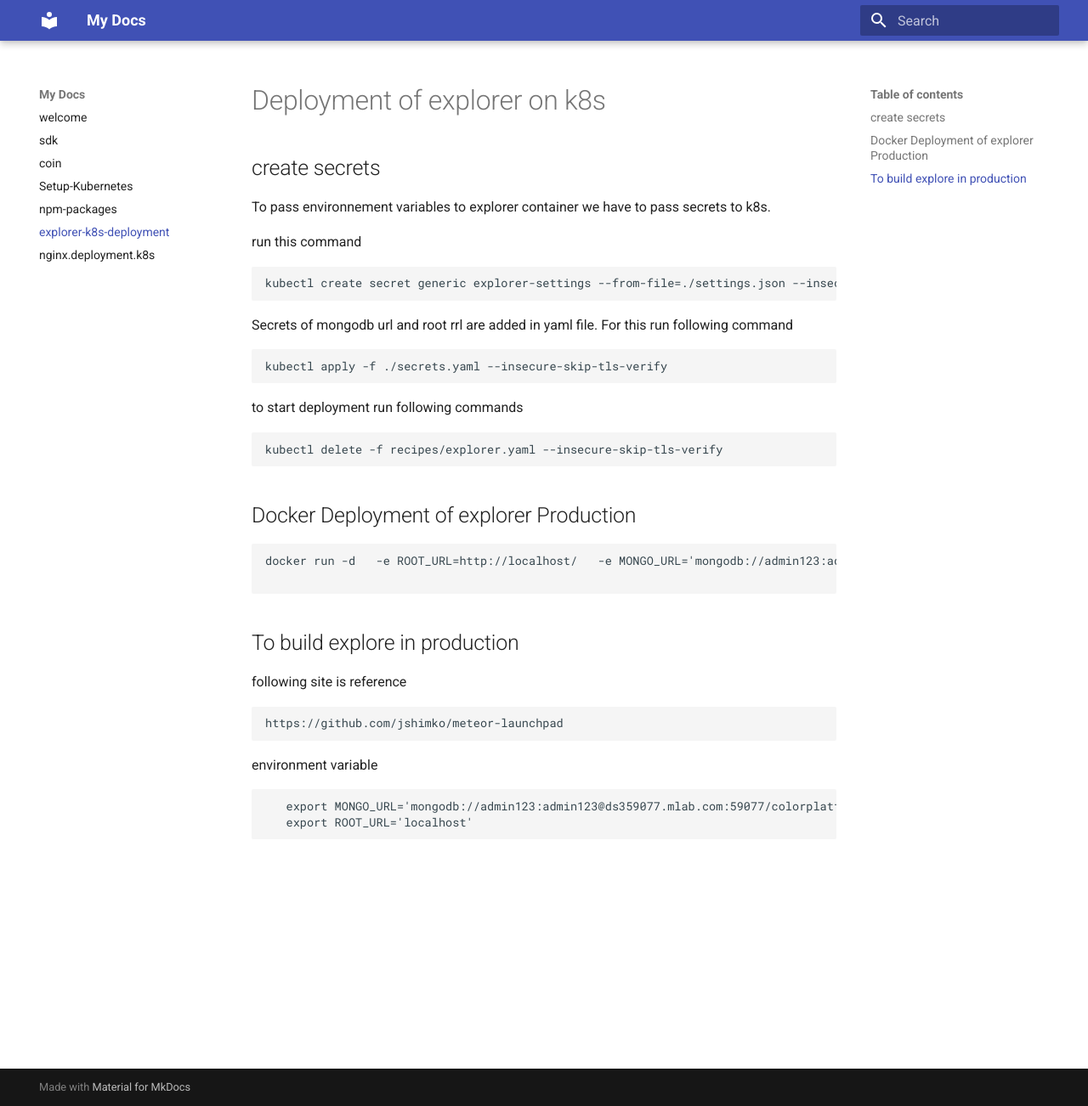
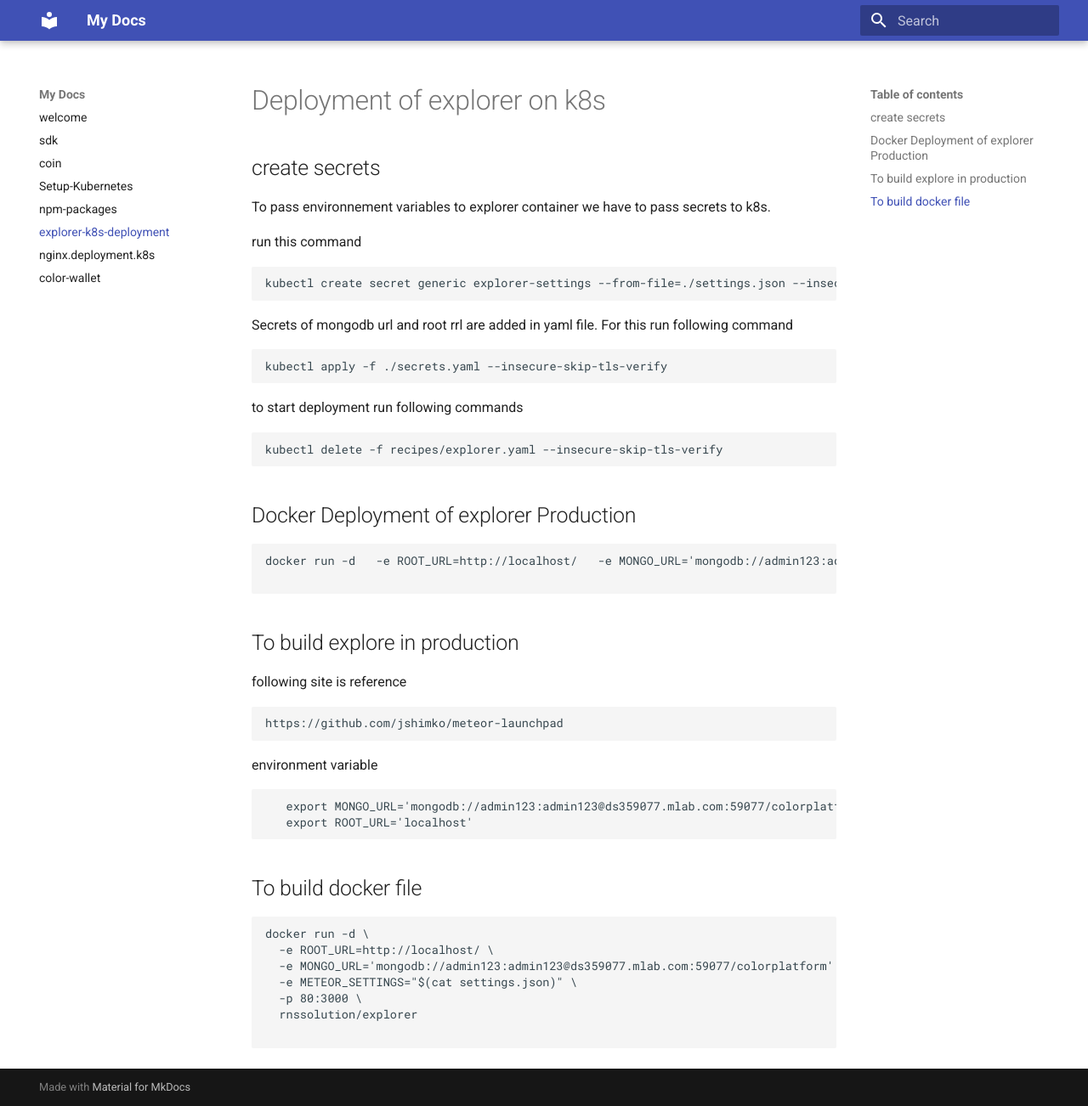
Before and after one commit to GenesisLabs-com/developmentDocs, an MkDocs documentation site: the page built from docs/explorer-k8s-deployment.md, in a window 1280 px wide and 1302 px high. Shown: the whole window at 85% size. Built offline with MkDocs 1.6.1 and Material for MkDocs 9.7.7, drawn with Linux system fonts in a browser that asks for light colours.

Commit message:
color wallet added

````diff
--- a/docs/explorer-k8s-deployment.md
+++ b/docs/explorer-k8s-deployment.md
@@ -42,3 +42,15 @@ environment variable
    export MONGO_URL='mongodb://admin123:admin123@ds359077.mlab.com:59077/colorplatform'
    export ROOT_URL='localhost'
 ```
+
+## To build docker file
+
+```
+docker run -d \
+  -e ROOT_URL=http://localhost/ \
+  -e MONGO_URL='mongodb://admin123:admin123@ds359077.mlab.com:59077/colorplatform' \
+  -e METEOR_SETTINGS="$(cat settings.json)" \
+  -p 80:3000 \
+  rnssolution/explorer
+
+```
--- a/mkdocs.yml
+++ b/mkdocs.yml
@@ -7,4 +7,5 @@ nav:
   - npm-packages: npm-packages.md
   - explorer-k8s-deployment: explorer-k8s-deployment.md
   - nginx.deployment.k8s: nginx.deployment.k8s.md
+  - color-wallet: color-wallet.md
 theme: material
````
Also changed, not shown: docs/color-wallet.md (added, +7 -0 lines), site/404.html, site/index.html, site/sdkconfigration/index.html, site/search/search_index.json, site/sitemap.xml, 1 other file.
